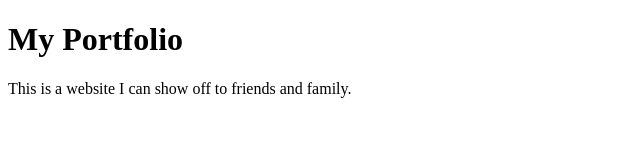
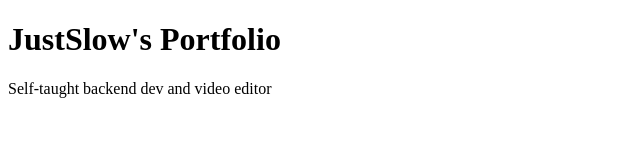
Before and after one commit to JustSlowww/SlowFolio, a plain HTML site: page index.html in a window 1280 px wide. Shown: the whole page, without its empty margins (0-640 px from the left). Drawn offline with Linux system fonts and the light colour scheme.

Commit message:
Customize the page

```diff
--- a/index.html
+++ b/index.html
@@ -1,10 +1,10 @@
 <!DOCTYPE html>
 <html>
 <head>
-    <title>My Portfolio</title>
+    <title>JustSlow's Portfolio</title>
 </head>
 <body>
-<h1>My Portfolio</h1>
-<p>This is a website I can show off to friends and family.</p>
+<h1>JustSlow's Portfolio</h1>
+<p>Self-taught backend dev and video editor</p>
 </body>
 </html>
```
